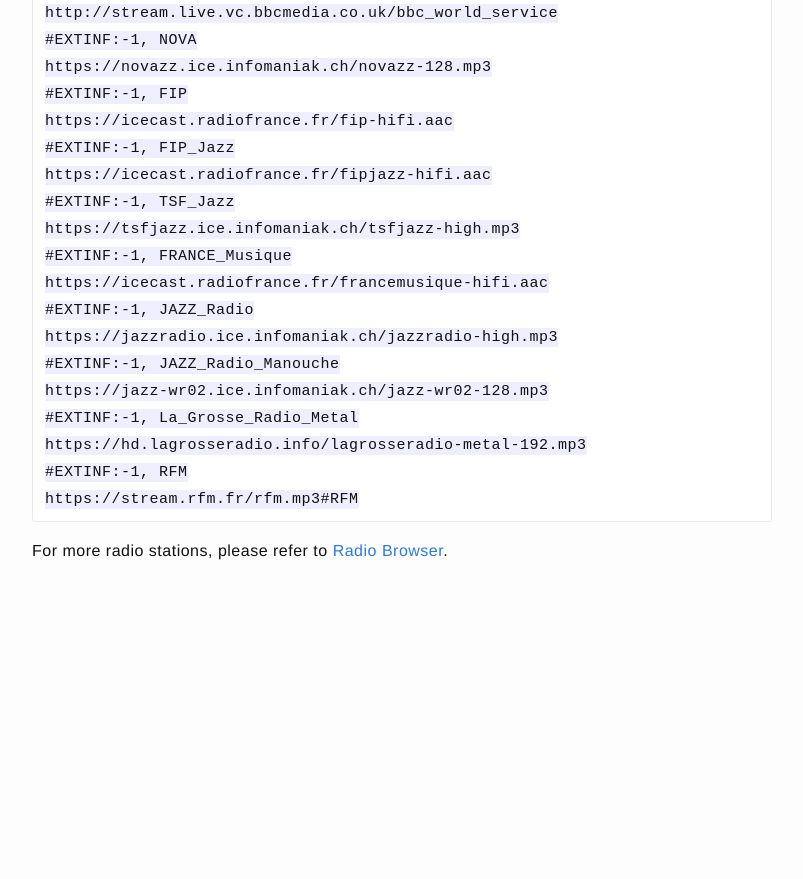
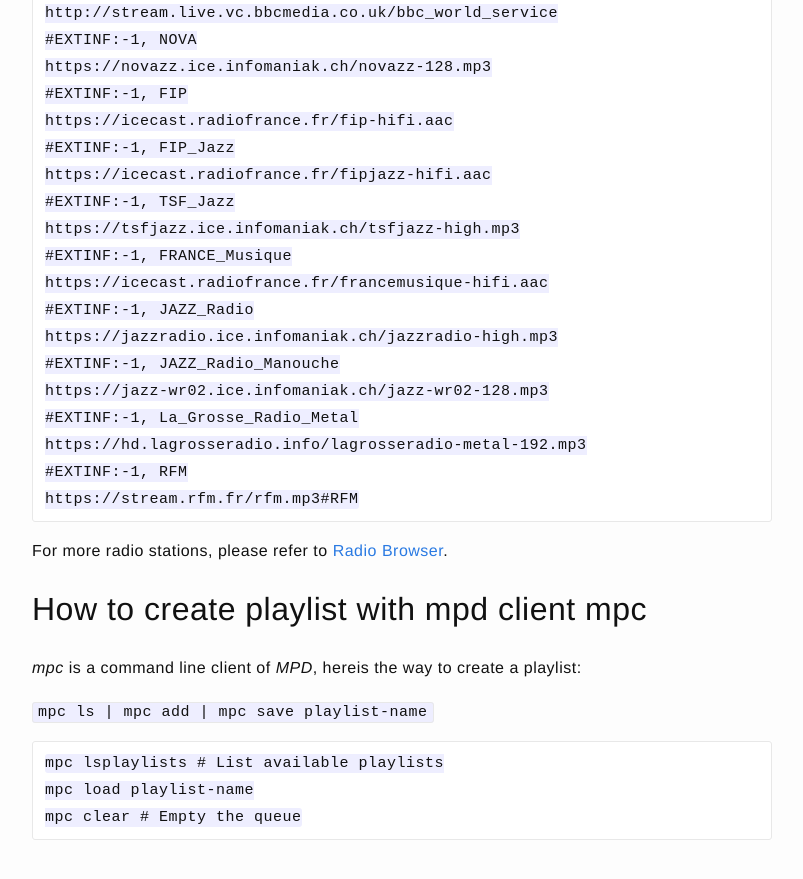
Before and after one commit to jazzi/jazzi.github.io, a Jekyll site: the page built from _posts/2025-12-28-install-owntone-music-server-on-raspberrypi.md, in a window 1280 px wide and 900 px high, scrolled down 17055 px. Shown: the top 879 px of the window, without its empty margins (238-1041 px from the left). Built offline with Jekyll 4.4.1, drawn with Linux system fonts in a browser that asks for light colours; before the commit the page ends 17681 px from its top, so only the background shows below that.

Commit message:
add more

````diff
--- a/_posts/2025-12-28-install-owntone-music-server-on-raspberrypi.md
+++ b/_posts/2025-12-28-install-owntone-music-server-on-raspberrypi.md
@@ -632,3 +632,15 @@ https://stream.rfm.fr/rfm.mp3#RFM
 ```
 
 For more radio stations, please refer to [Radio Browser](https://www.radio-browser.info).
+
+## How to create playlist with mpd client mpc
+
+*mpc* is a command line client of *MPD*, hereis the way to create a playlist:
+
+`mpc ls | mpc add | mpc save playlist-name`
+
+```
+mpc lsplaylists # List available playlists
+mpc load playlist-name
+mpc clear # Empty the queue
+```
````
